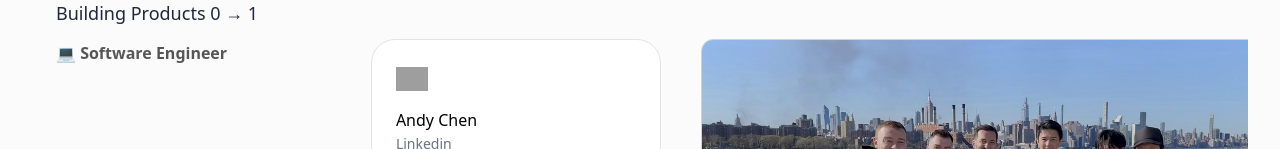
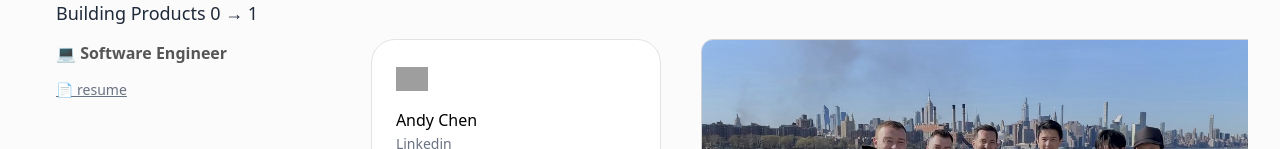
Before and after one commit to achen5671/ac-me, a React (Vite) app: page / in a window 1280 px wide. Shown: the part 369-518 px from the top of the page. Built offline with nearby package versions, Linux system fonts and the light colour scheme; grey boxes are pictures that could not be loaded.

Commit message:
download resume

```diff
--- a/src/components/Sidebar.tsx
+++ b/src/components/Sidebar.tsx
@@ -29,7 +29,14 @@ const Sidebar = () => {
 
         <div className="leading-tight gap-12">
           <p className="text-lg text-gray-800 pb-4">Building Products 0 → 1</p>
-          <p className="font-bold text-[#565656]">💻 Software Engineer</p>
+          <p className="font-bold text-[#565656] pb-4">💻 Software Engineer</p>
+          <a
+            className="underline text-gray-500 text-sm cursor-pointer"
+            href="/Andy_Chen_Resume.pdf"
+            download="Andy_Chen_Resume.pdf"
+          >
+            📄 resume
+          </a>
         </div>
       </div>
 
```
Also changed, not shown: 1 other file (tests, documents, lock files or other folders).
